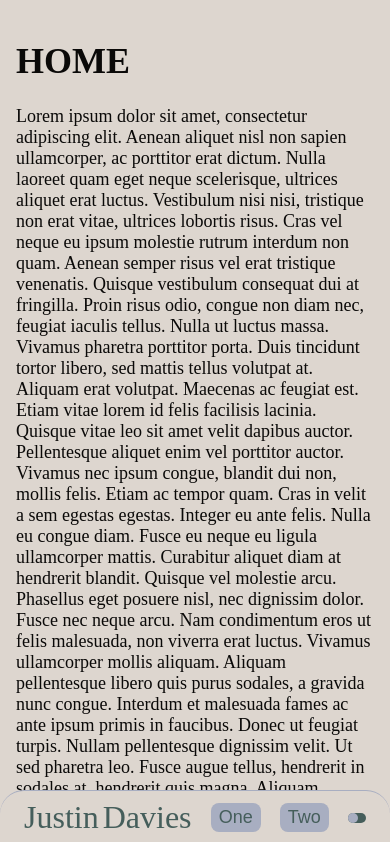
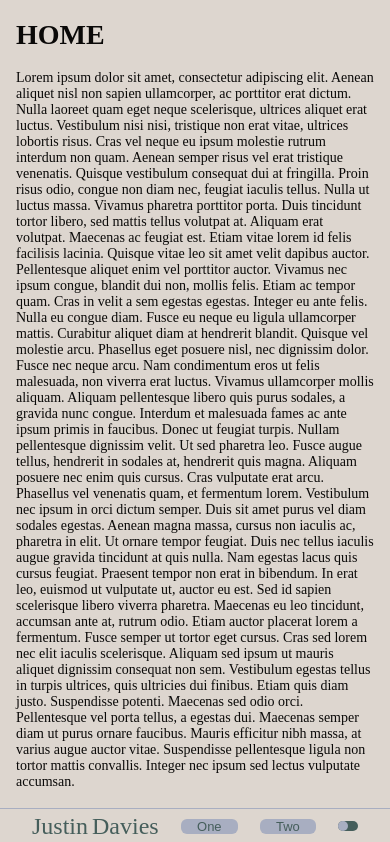
Before and after one commit to Therealjustindude/JD_portfolio, a SvelteKit app: page / in a window 390 px wide. Shown: the top 842 px of the page. Built offline with nearby package versions, Linux system fonts and the light colour scheme; a web font is replaced by a local one.

Commit message:
nav fully responsive, media queries added to logo nav links and toggle

```diff
--- a/src/app.html
+++ b/src/app.html
@@ -10,6 +10,8 @@
 		%sveltekit.head%
 	</head>
 	<body>
-		%sveltekit.body%
+		<div style="display: contents">
+			%sveltekit.body%
+		</div>
 	</body>
 </html>
--- a/src/routes/+layout.svelte
+++ b/src/routes/+layout.svelte
@@ -4,7 +4,7 @@
   const base = {
     font: {
       size: {
-        _: '18px',
+        _: '14px',
       },
       weight: {
         lightest: 100,
@@ -24,9 +24,7 @@
 		<div id="slot-container">
 			<slot></slot>
 		</div>
-		<div id="nav-container">
-			<NavigationBar />
-		</div>
+		<NavigationBar />
 	</div>
 </ThemeWrapper>
 
@@ -58,15 +56,12 @@
 	}
 
 	#slot-container {
-		margin: 16px 16px;
+		margin: 0px 16px 48px 16px;
 	}
 
-	#nav-container {
-		position: sticky;
-    bottom: 0;
-    margin-top: auto;
-    background-color: var(--theme-palette-common-background);
-		border-top: 1px solid var(--theme-palette-secondary);
-    border-radius: 24px 24px 0px 0px;
+	@media screen and (min-width: 601px) {
+		#slot-container {
+			margin: 64px 16px 0px 16px;
+		}
 	}
 </style>
--- a/src/routes/+page.svelte
+++ b/src/routes/+page.svelte
@@ -8,3 +8,7 @@
 	Ut sed pharetra leo. Fusce augue tellus, hendrerit in sodales at, hendrerit quis magna. Aliquam posuere nec enim quis cursus. Cras vulputate erat arcu. Phasellus vel venenatis quam, et fermentum lorem. Vestibulum nec ipsum in orci dictum semper. Duis sit amet purus vel diam sodales egestas. Aenean magna massa, cursus non iaculis ac, pharetra in elit. Ut ornare tempor feugiat. Duis nec tellus iaculis augue gravida tincidunt at quis nulla. Nam egestas lacus quis cursus feugiat. Praesent tempor non erat in bibendum. In erat leo, euismod ut vulputate ut, auctor eu est. Sed id sapien scelerisque libero viverra pharetra. Maecenas eu leo tincidunt, accumsan ante at, rutrum odio.
 
 	Etiam auctor placerat lorem a fermentum. Fusce semper ut tortor eget cursus. Cras sed lorem nec elit iaculis scelerisque. Aliquam sed ipsum ut mauris aliquet dignissim consequat non sem. Vestibulum egestas tellus in turpis ultrices, quis ultricies dui finibus. Etiam quis diam justo. Suspendisse potenti. Maecenas sed odio orci. Pellentesque vel porta tellus, a egestas dui. Maecenas semper diam ut purus ornare faucibus. Mauris efficitur nibh massa, at varius augue auctor vitae. Suspendisse pellentesque ligula non tortor mattis convallis. Integer nec ipsum sed lectus vulputate accumsan.</div>
+
+<style>
+
+</style>
--- a/src/routes/components/Logo.svelte
+++ b/src/routes/components/Logo.svelte
@@ -113,4 +113,21 @@
 		animation-name: slideInFromLeft;
 		margin-right: 4px;
 	}
+
+	/* When the browser is below 400px */
+	@media screen and (max-width: 400px) {
+		#logo_container {
+			font-size: x-large;
+		}
+
+		#logo_e {
+			position: relative;
+			left: -33px;
+			animation-delay: 2.5s;
+			animation-timing-function: ease-out;
+			animation-duration: 0.5s;
+			animation-name: slideDown;
+			animation-fill-mode: forwards;
+		}
+	}
 </style>
--- a/src/routes/components/NavigationBar.svelte
+++ b/src/routes/components/NavigationBar.svelte
@@ -3,32 +3,95 @@
   import ThemeToggle from '../../theme/ThemeToggle.svelte'
 </script>
 
-<nav>
+<nav id="nav-container">
 	<Logo />
-	<a href="/">One</a>
-	<a href="/">Two</a>
+	<div id="link-container">
+		<a href="/">One</a>
+		<a href="/">Two</a>
+	</div>
 	<ThemeToggle />
 </nav>
 
 <style>
-	nav {
-		padding: 8px 24px;
+	#nav-container {
 		display: flex;
     justify-content: space-between;
     align-items: center;
 		font-family: 'Sofia Sans Extra Condensed', sans-serif;
+		padding: 4px 32px 4px 32px;
+		left: 0;
+		right: 0;
 	}
+
+	#link-container {
+		display: flex;
+    justify-content: space-evenly;
+    align-items: center;
+		width: 100%;
+	}
+
+	/* When the browser is at least 601px and above */
+	@media screen and (min-width: 601px) {
+		#nav-container {
+			position: absolute;
+			top: 0;
+			background-color: var(--theme-palette-common-background);
+			border-bottom: 1px solid var(--theme-palette-secondary);
+		}
+	}
+
+	/* When the browser is below 600px */
+	@media screen and (max-width: 600px) {
+		#nav-container {
+			position: sticky;
+			bottom: 0;
+			background-color: var(--theme-palette-common-background);
+			border-top: 1px solid var(--theme-palette-secondary);
+		}
+	}
+
 	a {
 		color: var(--theme-palette-common-link);
 		text-decoration: none;
 		background-color: var(--theme-palette-common-hover);
 		border-radius: 8px;
-		padding: 4px 8px;
+		padding: 2px 16px;
 	}
 	a:hover {
 		color: var(--theme-palette-common-hover);
 		background-color: var(--theme-palette-common-link);
 		border-radius: 8px;
-		padding: 4px 8px;
+		padding: 2px 16px;
 	}
+
+	/* When the browser is below 400px */
+	@media screen and (max-width: 400px) {
+		a {
+			border-radius: 6px;
+			padding: 0px 16px;
+			font-size: small;
+		}
+		a:hover {
+			font-size: small;
+			border-radius: 6px;
+			padding: 0px 16px;
+			box-shadow: 0px 1px grey;
+		}
+	}
+
+	/* When the browser is below 280px */
+	@media screen and (max-width: 280px) {
+		#nav-container {
+			display: flex;
+			justify-content: space-around;
+			flex-wrap: wrap;
+			align-items: center;
+			padding: 4px 16px 4px 16px;
+		}
+
+		#link-container {
+			justify-content: space-between;
+		}
+	}
+
 </style>
--- a/src/theme/ThemeToggle.svelte
+++ b/src/theme/ThemeToggle.svelte
@@ -14,7 +14,7 @@
 .switch {
   position: relative;
   display: inline-block;
-  width: 18px;
+  width: 32px;
   height: 10px;
 }
 
@@ -57,9 +57,9 @@ input:focus + .slider {
 }
 
 input:checked + .slider:before {
-  -webkit-transform: translateX(8px);
-  -ms-transform: translateX(8px);
-  transform: translateX(8px);
+  -webkit-transform: translateX(16px);
+  -ms-transform: translateX(16px);
+  transform: translateX(16px);
 }
 
 /* Rounded sliders */
@@ -72,4 +72,45 @@ input:checked + .slider:before {
 .slider.round:before {
   border-radius: 50%;
 }
+
+/* When the browser is below 600px */
+@media screen and (max-width: 600px) {
+  input:checked + .slider:before {
+    -webkit-transform: translateX(12px);
+    -ms-transform: translateX(12px);
+    transform: translateX(12px);
+  }
+}
+
+/* When the browser is below 600px */
+@media screen and (max-width: 450px) {
+  .switch {
+    width: 36px;
+  }
+}
+
+@media screen and (max-width: 380px) {
+  .switch {
+    width: 40px;
+  }
+}
+
+@media screen and (max-width: 295px) {
+  input:checked + .slider:before {
+    -webkit-transform: translateX(8px);
+    -ms-transform: translateX(8px);
+    transform: translateX(8px);
+  }
+}
+
+@media screen and (max-width: 281px) {
+  input:checked + .slider:before {
+    -webkit-transform: translateX(16px);
+    -ms-transform: translateX(16px);
+    transform: translateX(16px);
+  }
+  .switch {
+    width: 24px;
+  }
+}
 </style>
```
